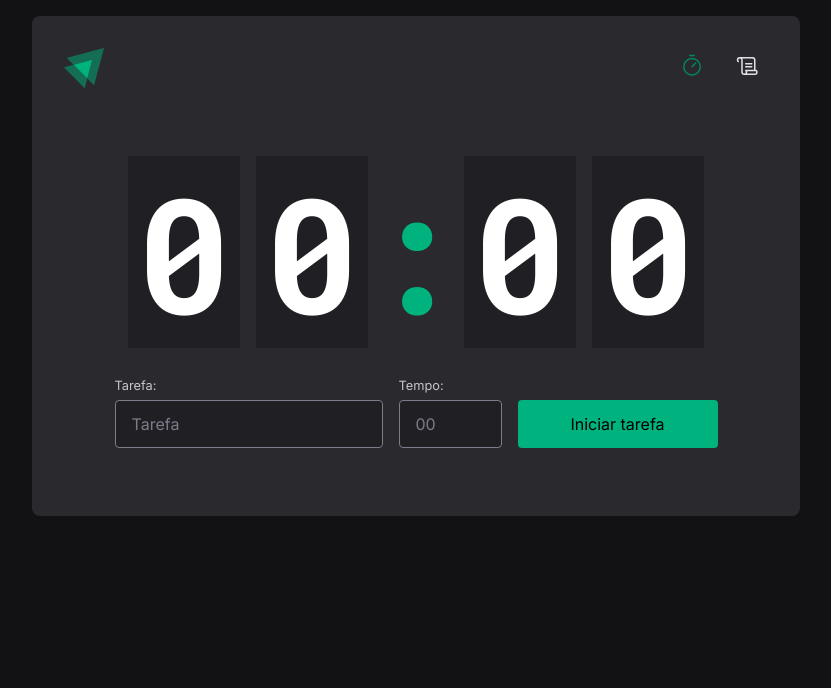
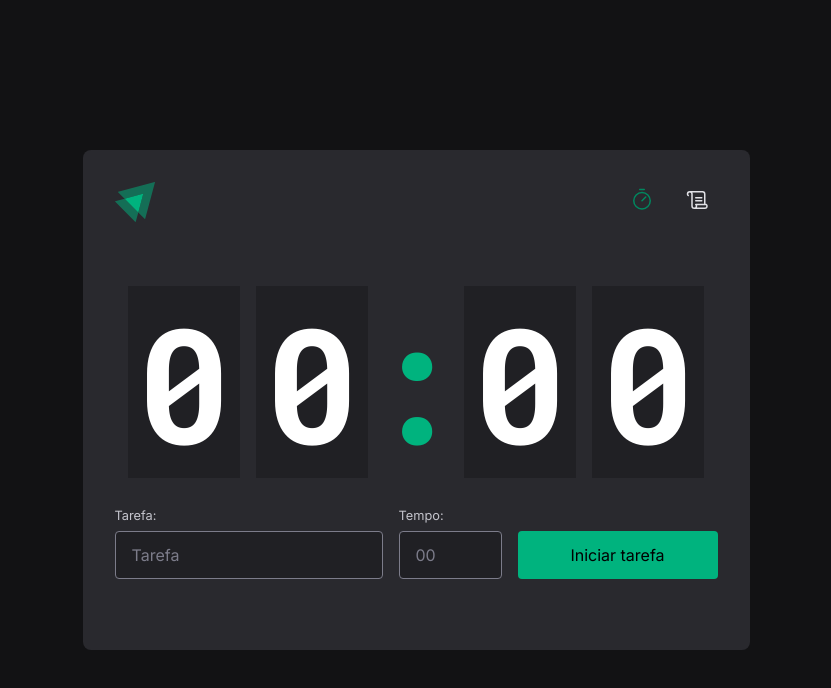
Before and after one commit to euosouza/ignite-timer, a React (Vite) app: page / in a window 1280 px wide. Shown: the top 688 px of the page, without its empty margins (224-1055 px from the left). Built offline with nearby package versions, Linux system fonts and the light colour scheme.

Commit message:
style: corrigindo estilizacao do header e default-layout

```diff
--- a/src/components/Header/styles.ts
+++ b/src/components/Header/styles.ts
@@ -4,6 +4,8 @@ export const HeaderContainer = styled.header`
   display: flex;
   align-items: center;
   justify-content: space-between;
+  max-height: max-content;
+  width: 100%;
 
   ul {
     display: flex;
--- a/src/layouts/DefaultLayout/styles.ts
+++ b/src/layouts/DefaultLayout/styles.ts
@@ -5,19 +5,22 @@ export const LayoutContainer = styled.div`
   padding: 2rem;
 
   background-color: ${({ theme }) => theme["gray-700"]};
+  overflow: auto;
+  border-radius: 8px;
   height: 100%;
   max-height: 500px;
-  overflow: auto;
-  border-radius: 8px;
 
-  display: grid;
+  display: flex;
+  flex-direction: column;
   align-items: start;
-  gap: 2rem;
+  gap: 4rem;
 `;
 
 export const Wrapper = styled.div`
-  margin: 0 auto;
-  max-width: 800px;
   height: 100vh;
   overflow: auto;
+
+  display: flex;
+  align-items:center;
+  justify-content: center;
 `;
```
